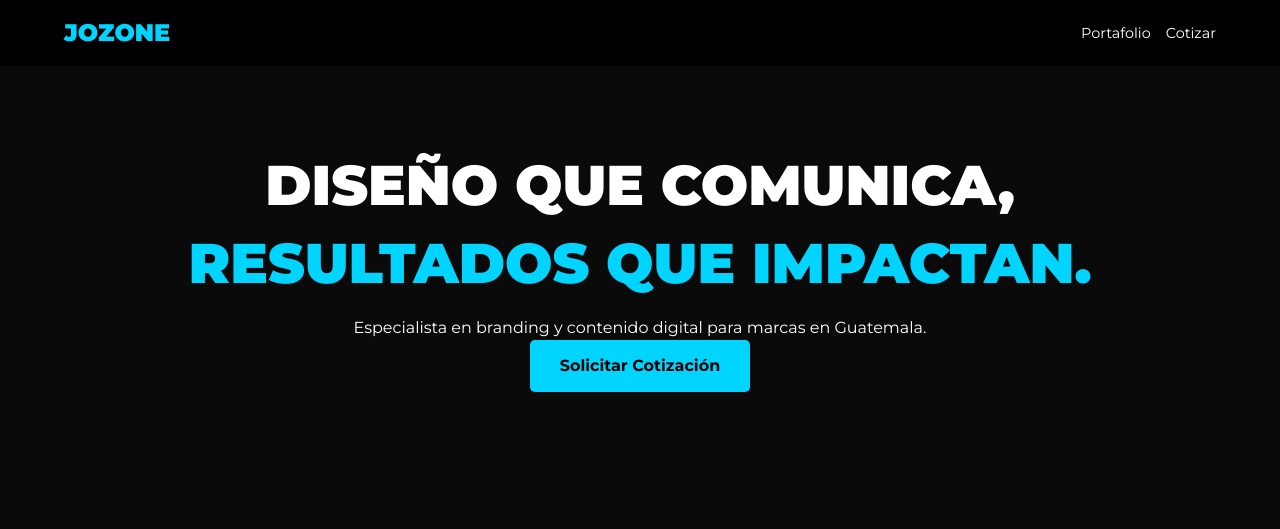
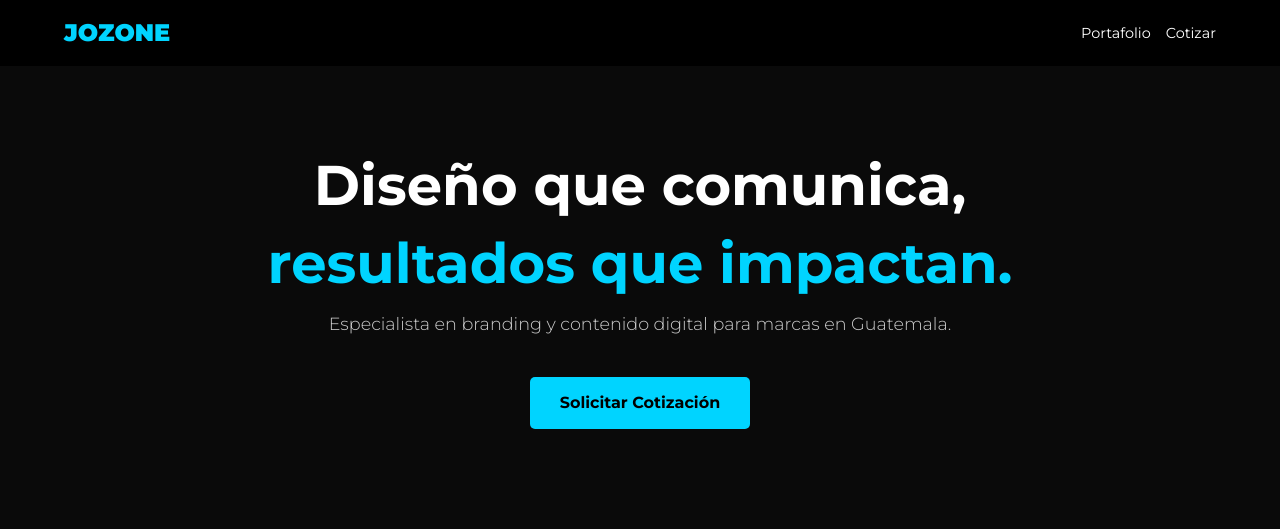
Before and after one commit to josueaju167-glitch/jozone.github.io, a plain HTML site: page index.html in a window 1280 px wide. Shown: the top 529 px of the page. Drawn offline with Linux system fonts and the light colour scheme.

Commit message:
Update style.css

```diff
--- a/style.css
+++ b/style.css
@@ -38,11 +38,13 @@ nav ul li a { text-decoration: none; color: #fff; font-size: 0.9rem; }
     padding: 80px 5%;
 }
 
-.hero h1 {
-    font-size: 2.2rem; /* Tamaño más cómodo para móvil */
-    font-weight: 900;
-    margin-bottom: 15px;
-    text-transform: uppercase;
+.hero p {
+    margin-bottom: 40px; /* Esto separa la frase del botón de cotización */
+    margin-top: 10px;    /* Espacio entre el título y la frase */
+    font-weight: 300;
+    font-size: 1.1rem;
+    color: #ccc;        /* Un gris suave para que no compita con el título */
+    padding: 0 10%;     /* Evita que el texto toque los bordes en el celular */
 }
 
 .hero span { color: #00d4ff; }
```
